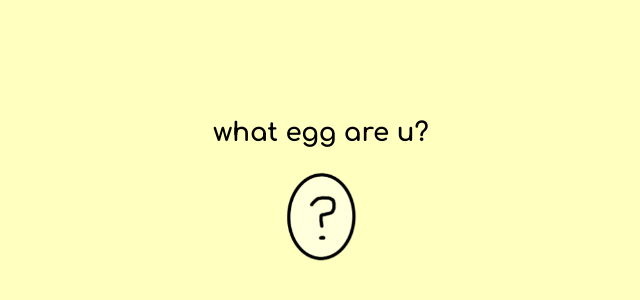
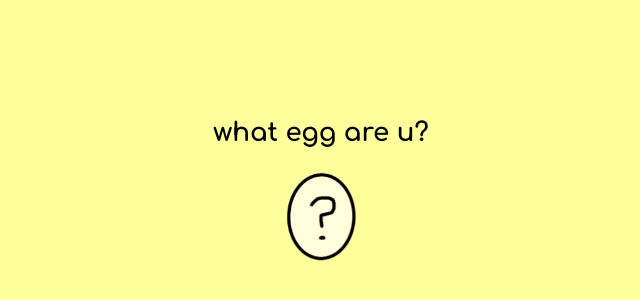
Before and after one commit to xuppii/xuppii.github.io, a plain HTML site: page index.html in a window 1280 px wide. Shown: the part 194-494 px from the top of the page, without its empty margins (319-959 px from the left). Drawn offline with Linux system fonts and the light colour scheme.

Commit message:
darker yellow for background

```diff
--- a/styles.css
+++ b/styles.css
@@ -53,7 +53,7 @@ h1{
     align-items:center;
 }
 .color{
-    background-color: rgb(255, 255, 192);
+    background-color: rgb(255, 255, 156);
 }
 .home-text{
     display:flex;
```
